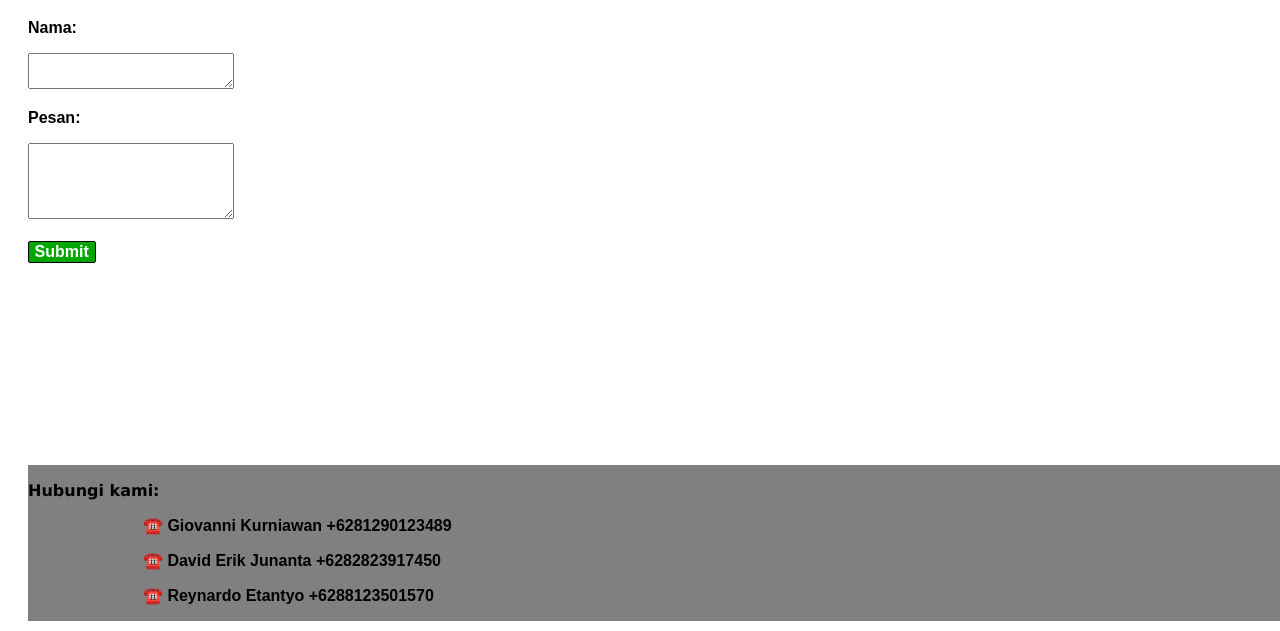
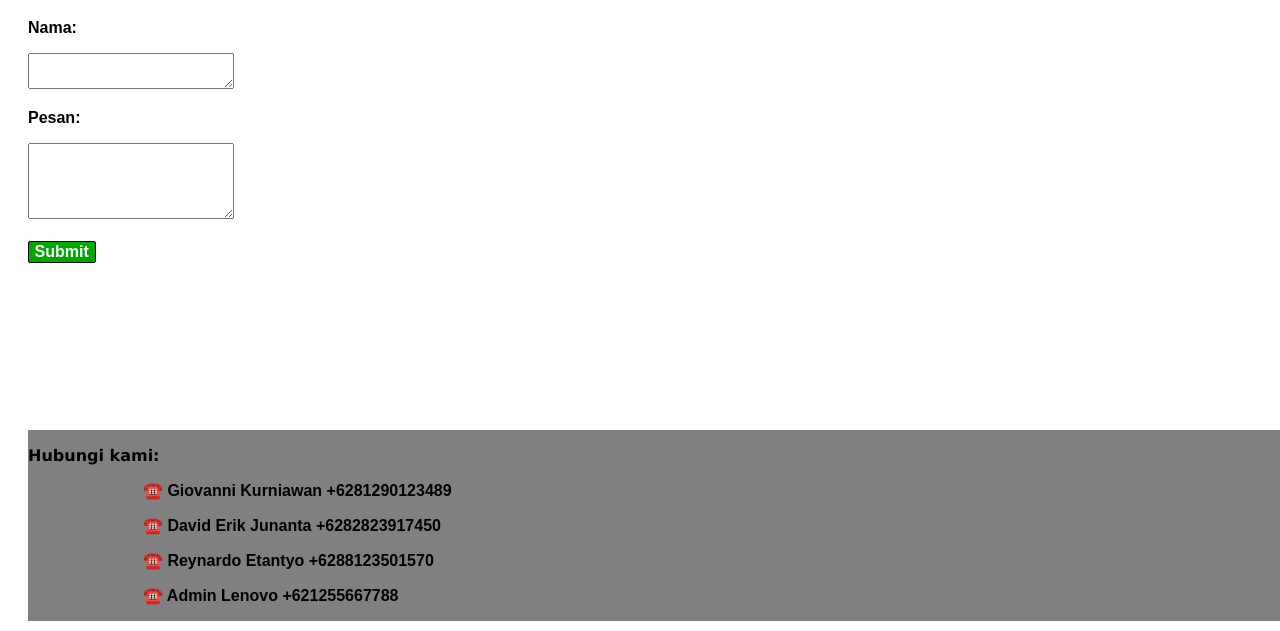
Before and after one commit to gio618/TokoONline, a plain HTML site: page contactUs.html in a window 1280 px wide. Shown: the part 169-800 px from the top of the page. Drawn offline with Linux system fonts and the light colour scheme.

Commit message:
Update contactUs.html

```diff
--- a/contactUs.html
+++ b/contactUs.html
@@ -23,6 +23,7 @@
         <p style="margin-left: 115px;">☎️ Giovanni Kurniawan +6281290123489</p>
         <p style="margin-left: 115px;">☎️ David Erik Junanta +6282823917450</p>
         <p style="margin-left: 115px;">☎️ Reynardo Etantyo +6288123501570</p>
+        <p style="margin-left: 115px;">☎️ Admin Lenovo +621255667788</p>
     </div>
 </body>
 </html>
```
